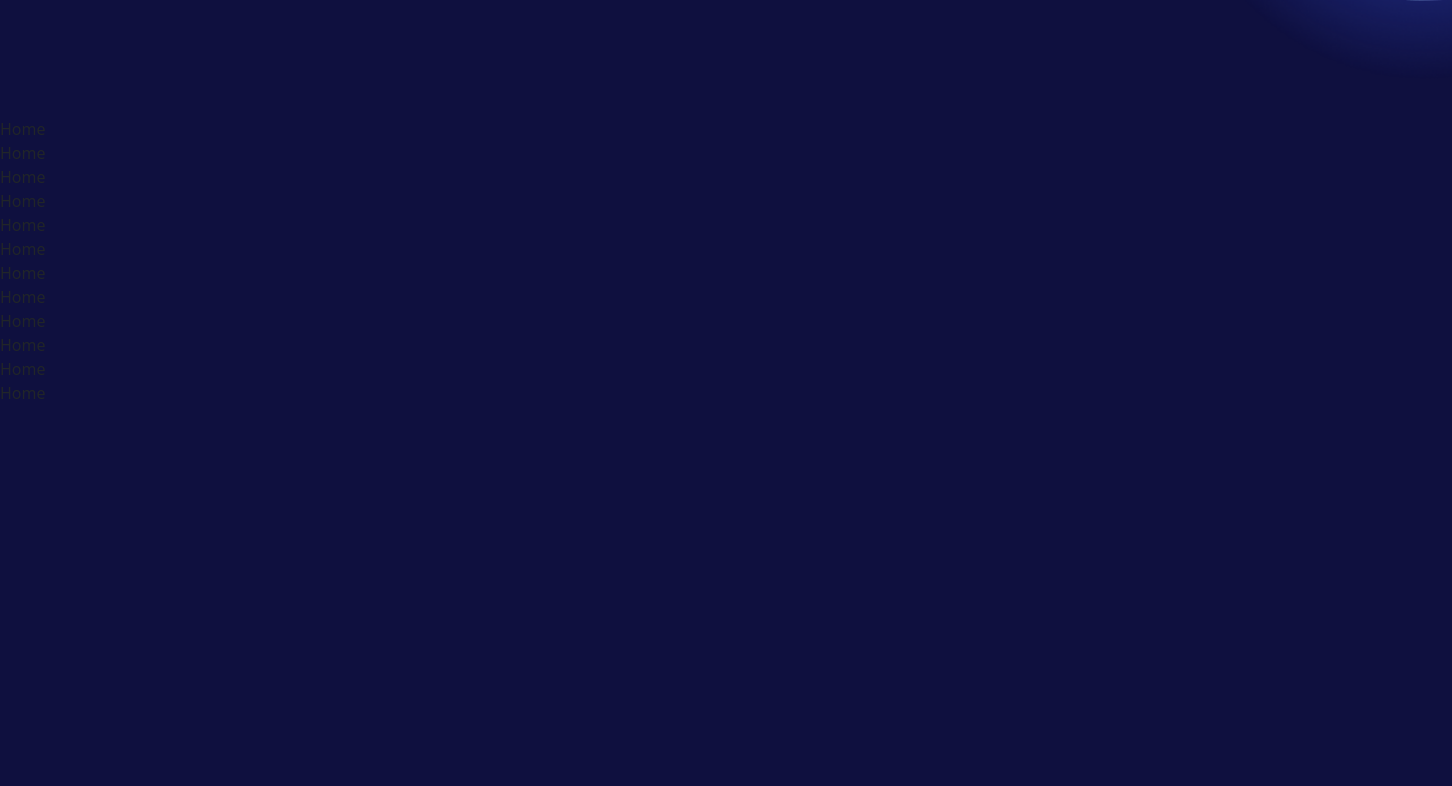
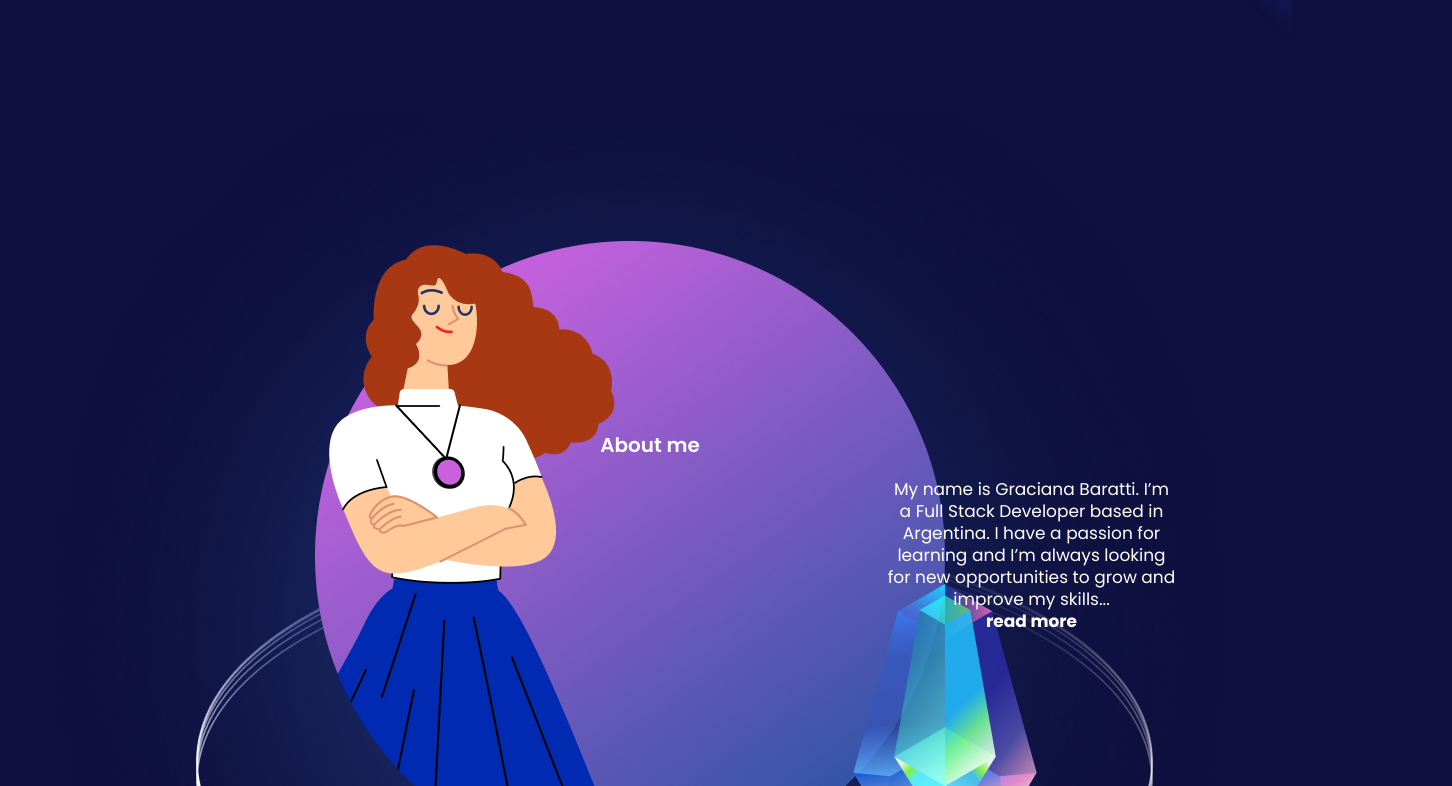
Before and after one commit to ColoradaGreis/mirepository, a React (Create React App) app: page / in a window 1280 px wide. Shown: the part 1174-1960 px from the top of the page, 1452 px wide, since content can reach past the window. Built offline with nearby package versions, Linux system fonts and the light colour scheme.

Commit message:
About me pero del home

```diff
--- a/src/pages/Home/Components/AboutHome/AboutHome.jsx
+++ b/src/pages/Home/Components/AboutHome/AboutHome.jsx
@@ -1,24 +1,18 @@
 import React from 'react'
+import { Link } from 'react-router-dom'
 import s from './AboutHome.module.css'
 
 function AboutHome () {
   return (
     <div className={s.about}>
 
-      <div>Home</div>
-      <div>Home</div>
+        <h1 className={s.h1}>About me</h1>
+        <p className={s.p}>
+          My name is Graciana Baratti.
+        I’m a Full Stack Developer based in Argentina.
+         I have a passion for learning and I’m always looking for new opportunities to grow and improve my skills...<Link to='/about' className={s.link}><p className={s.pl}>read more</p></Link>
+        </p>
 
-      <div>Home</div>
-
-      <div>Home</div>
-      <div>Home</div>
-      <div>Home</div>
-      <div>Home</div>
-      <div>Home</div>
-      <div>Home</div>
-      <div>Home</div>
-      <div>Home</div>
-      <div>Home</div>
     </div>
 
   )
--- a/src/pages/Home/Components/AboutHome/AboutHome.module.css
+++ b/src/pages/Home/Components/AboutHome/AboutHome.module.css
@@ -1,4 +1,47 @@
 .about{
- width: 1440px;
+ width: 100%;
  height: 1024px;
+ background-image: url(../../../../assets/images/Frame\ 3524.png);
+ background-repeat: no-repeat;
+ background-position: center;
+
 }
+.title{
+    justify-content: center
+}
+.h1{
+    font-family: 'Poppins', sans-serif;
+    font-style: normal;
+    font-weight: 600;
+    font-size: 20px;
+    line-height: 26px;
+    text-align: center;
+    color: #FFFFFF;
+    margin-bottom: 0;
+    padding-top: 315px;
+    padding-left: 20px;
+}
+.p{
+    font-family: 'Poppins', sans-serif;
+    font-style: normal;
+    font-weight: 400;
+    font-size: 17px;
+    line-height: 22px;
+    text-align: center;
+    color: #FFFFFF;
+    width: 291px;
+    margin-left: 886px;
+    margin-top: 20px;
+}
+.link{
+    text-decoration: none;
+}
+.pl{
+    font-family: 'Poppins', sans-serif;
+    font-style: normal;
+    font-weight: 700;
+    font-size: 17px;
+    line-height: 22px;
+    color: #FFFFFF;
+
+}
```
